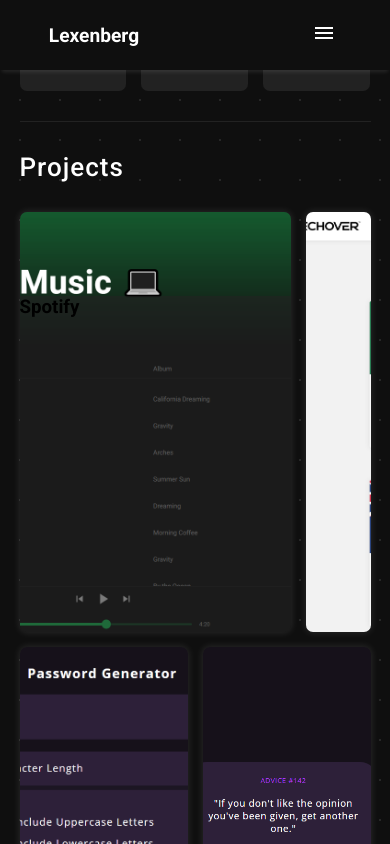
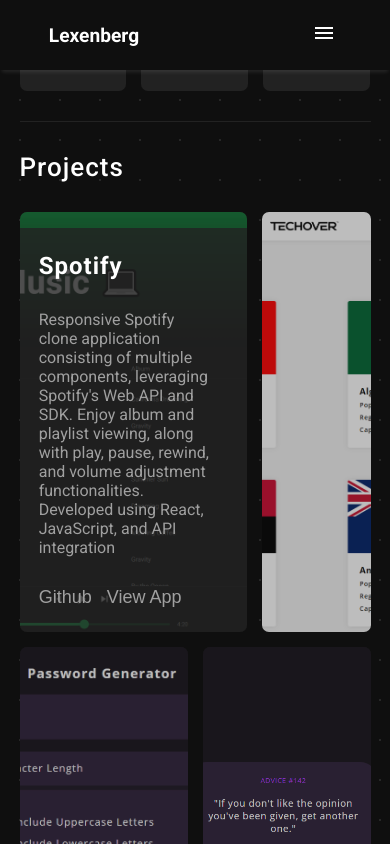
Before and after one commit to Lexen99/lexenberg-portfolio, a React (Vite) app: page / in a window 390 px wide. Both pictures are taken after a click on the element 103 px from the left and 2538 px from the top of the page. Shown: the part 2116-2960 px from the top of the page. Built offline with nearby package versions, Linux system fonts and the light colour scheme.

Commit message:
projects almost done, will fix the links to each project and will fix the responsive part

```diff
--- a/src/components/Projects/Projects.css
+++ b/src/components/Projects/Projects.css
@@ -14,10 +14,10 @@
     height: 420px;
     background-color: rgba(34, 34, 34, 1);
     border-radius: 7px;
-    transition: flex 0.5s;
+    transition: flex 0.3s;
     cursor: pointer;
-    box-shadow: 0px 0px 7px 1px rgba(255, 255, 255, 0.1);
     position: relative;
+    transition: width 0.3s ease
 }
 
 .project-card img {
@@ -25,20 +25,23 @@
     height: 100%;
     object-fit: cover;
     border-radius: 7px;
+    opacity: 0.7;
+    transition: opacity 0.3s ease;
 }
 
-.project-card.expanded{
-    width: 200%;
+.project-card.expanded,
+.project-card.expanded img{
+    width: 100%;
     display: flex;
+    opacity: 1;
 }
 
 .overlay {
     position: absolute;
-    top: 20%;
+    bottom: 0%;
     left: 0;
     width: 100%;
-    height: 80%;
-    background-color: rgba(34, 34, 34, 0.6);
+    background-color: rgba(34, 34, 34, 0.8);
     display: none;
     border-bottom-left-radius: 7px;
     border-bottom-right-radius: 7px;
@@ -47,3 +50,45 @@
 .project-card.expanded .overlay {
     display: flex;
 }
+
+.overlay-text {
+    width: 85%;
+    display: flex;
+    flex-direction: column;
+    gap: 30px;
+    padding: 1.5rem 0px 1.5rem 1.2rem;
+}
+
+.project-card.expanded .overlay-text {
+    opacity: 1;
+}
+
+.project-header {
+    color: white;
+    letter-spacing: 1px;
+}
+
+.description {
+    color: rgba(160, 160, 160, 1);
+}
+
+.buttons-navigation {
+    display: flex;
+    gap: 15px;
+}
+
+.buttons-navigation button {
+    font-size: 18px;
+    background-color: transparent;
+    border: none;
+}
+
+.buttons-navigation a {
+    text-decoration: none;
+    color: rgba(160, 160, 160, 1);
+}
+
+.buttons-navigation a:hover {
+    text-decoration: underline;
+    color: white;
+}
--- a/src/components/Projects/Projects.jsx
+++ b/src/components/Projects/Projects.jsx
@@ -9,10 +9,10 @@
   const [expandedIndex, setExpandedIndex] = useState(null);
 
   const handleCardClick = (i) => {
-    if(i === expandedIndex) {
-      setExpandedIndex(null)
+    if (i === expandedIndex) {
+      setExpandedIndex(null);
     } else {
-      setExpandedIndex(i)
+      setExpandedIndex(i);
     }
   };
 
@@ -28,7 +28,22 @@
             <img src={spotify} alt="" />
             <div className="overlay">
               <div className="overlay-text">
-                <h3 className="project-header">Spotify</h3>
+                <h2 className="project-header">Spotify</h2>
+                <p className="description">
+                  Responsive Spotify clone application consisting of multiple
+                  components, leveraging Spotify's Web API and SDK. Enjoy album
+                  and playlist viewing, along with play, pause, rewind, and
+                  volume adjustment functionalities. Developed using React,
+                  JavaScript, and API integration
+                </p>
+                <div className="buttons-navigation">
+                  <button>
+                    <a href="https://github.com/Lexen99/spotify">Github</a>
+                  </button>
+                  <button>
+                    <a href="">View App</a>
+                  </button>
+                </div>
               </div>
             </div>
           </div>
@@ -40,6 +55,19 @@
             <div className="overlay">
               <div className="overlay-text">
                 <h3 className="project-header">Countries REST API</h3>
+                <p className="description">
+                  React-based country app with API integration. Search, filter
+                  by region, and toggle between dark and light modes for
+                  streamlined exploration.
+                </p>
+                <div className="buttons-navigation">
+                  <button>
+                    <a href="https://github.com/Lexen99/country-app">Github</a>
+                  </button>
+                  <button>
+                    <a href="https://flag-api-oliver.netlify.app/">View App</a>
+                  </button>
+                </div>
               </div>
             </div>
           </div>
@@ -53,6 +81,9 @@
             <div className="overlay">
               <div className="overlay-text">
                 <h3 className="project-header">Password Generator</h3>
+                <p className="description">
+                  JavaScript-powered password generator with HTML and CSS.
+                </p>
               </div>
             </div>
           </div>
@@ -64,6 +95,10 @@
             <div className="overlay">
               <div className="overlay-text">
                 <h3 className="project-header">Motivation Generator</h3>
+                <p className="description">
+                  Motivation generator utilizing JavaScript, HTML, and CSS, with
+                  API integration.
+                </p>
               </div>
             </div>
           </div>
```
